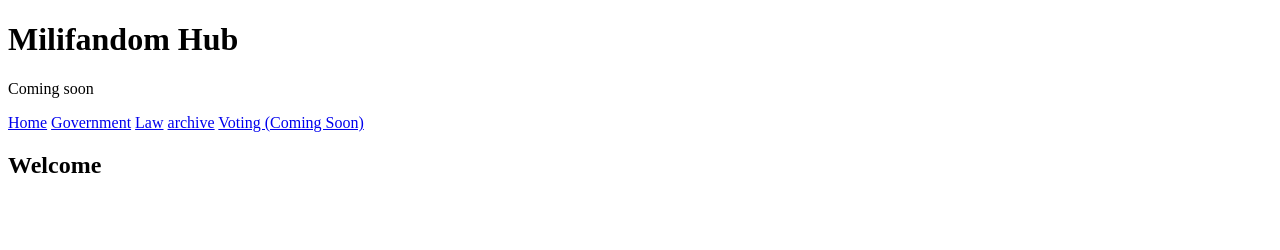
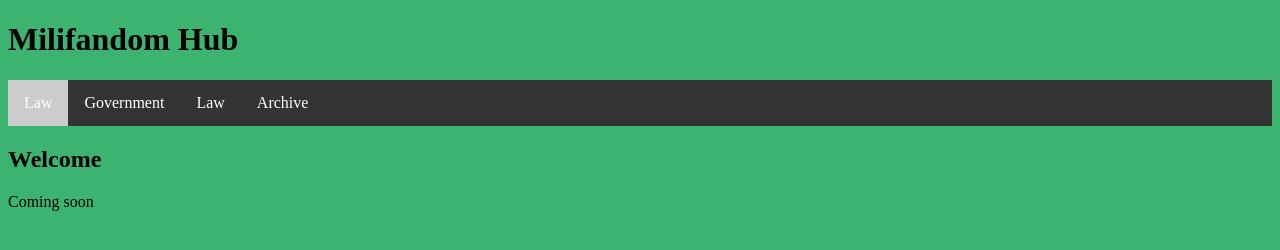
Before and after one commit to Samsonator2000/Milifandom-Hub, a plain HTML site: page index.html in a window 1280 px wide. Drawn offline with Linux system fonts and the light colour scheme.

Commit message:
try new bar and css stuff

```diff
--- a/index.html
+++ b/index.html
@@ -5,17 +5,18 @@
     <meta http-equiv="X-UA-Compatible" content="IE=edge" />
     <meta name="viewport" content="width=device-width, initial-scale=1.0" />
     <title>Milifandom Hub</title>
+    <link rel="stylesheet" href="styles.css">
   </head>
   <body>
     <h1>Milifandom Hub</h1>
+    <ul>
+      <li><a class="active" href="index.html">Law</a></li>
+      <li><a href="government.html">Government</a></li>
+      <li><a href="laws.html">Law</a></li>
+      <li><a href="archive.html">Archive</a></li>
+    </ul>
+
+    <H2>Welcome</H2>
     <p>Coming soon</p>
-    <nav>
-      <a href="./index.html">Home</a>
-      <a href="./government.html">Government</a>
-      <a href="./laws.html">Law</a>
-      <a href="./archive.html">archive</a>
-      <a href="./voting.html">Voting (Coming Soon)</a>
-    </nav>
-    <H2>Welcome</H2>
   </body>
 </html>
--- a/styles.css
+++ b/styles.css
@@ -2,7 +2,7 @@
 
 
 body{
-    background-color: rgb(160, 140, 198);
+    background-color: MediumSeaGreen;
 }
 
 .accordion {
@@ -28,3 +28,32 @@ body{
     background-color: white;
     overflow: hidden;
   }
+
+
+
+
+
+
+ul {
+  list-style-type: none;
+  margin: 0;
+  padding: 0;
+  overflow: hidden;
+  background-color: #333;
+}
+
+li {
+  float: left;
+}
+
+li a {
+  display: block;
+  color: white;
+  text-align: center;
+  padding: 14px 16px;
+  text-decoration: none;
+}
+
+li a:hover {
+  background-color: #111;
+}
```
Also changed, not shown: laws.html (+7 -7 lines).
